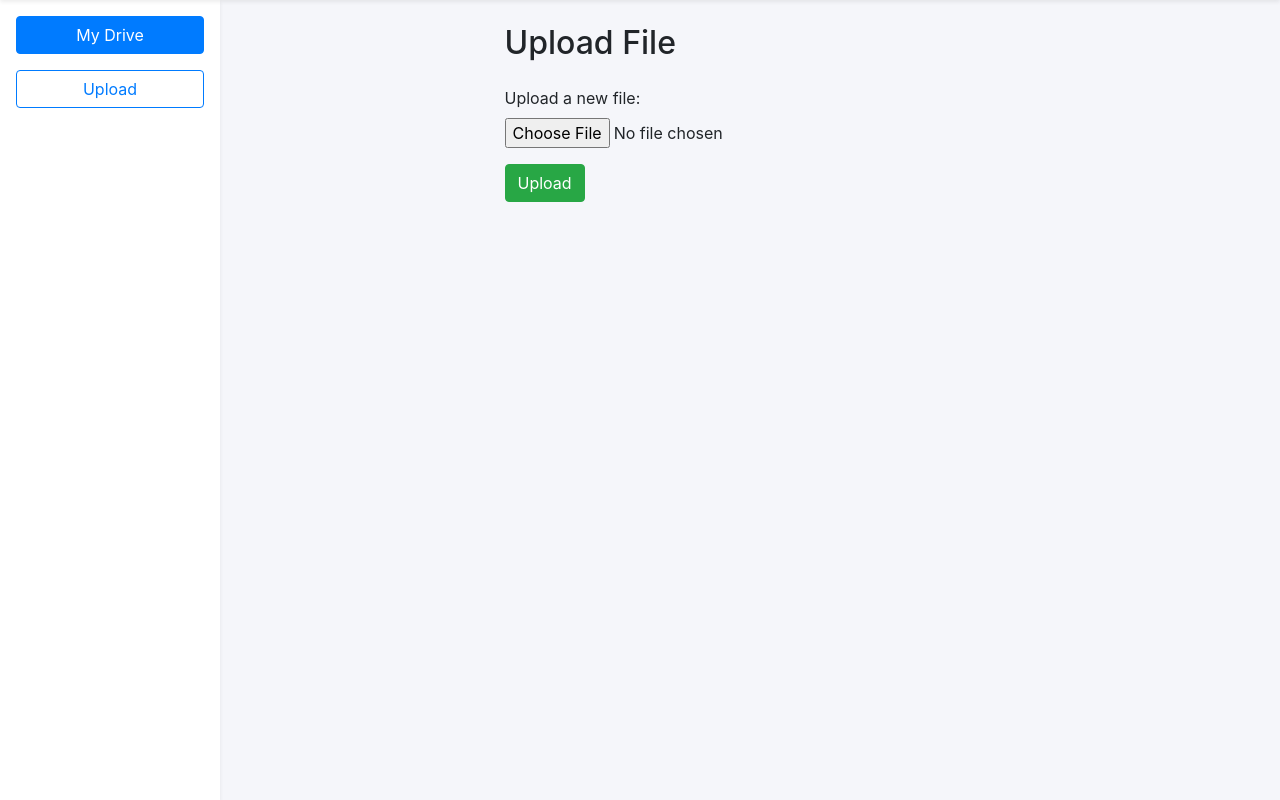
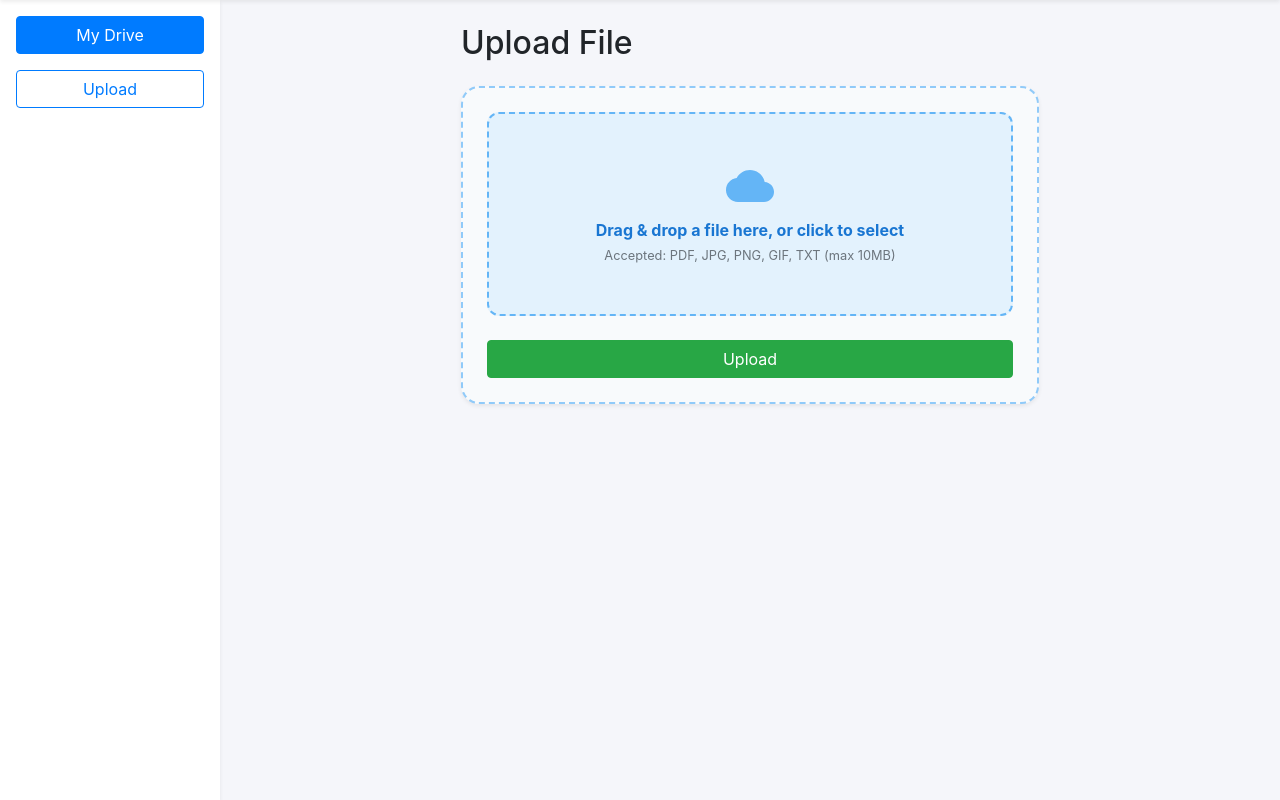
Before and after one commit to jackhax/secure-file-management, a Flask app: page /upload in a window 1280 px wide. Shown: the part 64-864 px from the top of the page. Run offline with Flask 3, Linux system fonts and the light colour scheme; the visitor is signed in with stand-in values (Sample User, id 1); parts of the project's set-up code (start-up, migrations or seed data) failed here and were passed over; some libraries are stand-ins or nearby versions.

Commit message:
UI update/upload screen

```diff
--- a/app/templates/upload.html
+++ b/app/templates/upload.html
@@ -2,18 +2,75 @@
 {% block title %}Upload File{% endblock %}
 {% block content %}
 <div class="row justify-content-center">
-    <div class="col-md-6">
+    <div class="col-md-7">
         <h2 class="mb-4">Upload File</h2>
-        <form id="uploadForm" method="POST" action="{{ url_for('main.upload_file') }}" enctype="multipart/form-data" class="mb-4">
-            <div class="form-group">
-                <label for="file">Upload a new file:</label>
-                <input type="file" class="form-control-file" id="file" name="file" required>
-            </div>
-            <button type="submit" class="btn btn-success">Upload</button>
-        </form>
+        <div id="upload-card" class="card shadow-sm p-4 mb-4" style="border-radius: 18px; border: 2px dashed #90caf9; background: #f8fafc;">
+            <form id="uploadForm" method="POST" action="{{ url_for('main.upload_file') }}" enctype="multipart/form-data">
+                <div class="form-group mb-3 text-center">
+                    <label for="file" class="w-100" style="cursor:pointer;">
+                        <div id="drop-area" class="py-5" style="border-radius: 12px; background: #e3f2fd; border: 2px dashed #64b5f6; transition: background 0.2s;">
+                            <svg xmlns="http://www.w3.org/2000/svg" width="48" height="48" fill="#64b5f6" viewBox="0 0 24 24"><path d="M19.35 10.04C18.67 6.59 15.64 4 12 4 9.11 4 6.6 5.64 5.35 8.04 2.34 8.36 0 10.91 0 14c0 3.31 2.69 6 6 6h13c2.76 0 5-2.24 5-5 0-2.64-2.05-4.78-4.65-4.96z"/></svg>
+                            <div class="mt-2 font-weight-bold" style="color:#1976d2;">Drag & drop a file here, or click to select</div>
+                            <div class="small text-muted mt-1">Accepted: PDF, JPG, PNG, GIF, TXT (max 10MB)</div>
+                        </div>
+                        <input type="file" class="d-none" id="file" name="file" required>
+                    </label>
+                </div>
+                <div id="file-preview" class="mb-3" style="display:none;"></div>
+                <button type="submit" class="btn btn-success btn-block">Upload</button>
+            </form>
+        </div>
+        <div id="message" class="alert" role="alert" style="display: none;"></div>
     </div>
 </div>
 
-<div id="message" class="alert" role="alert" style="display: none;"></div>
+<script>
+// Drag and drop logic
+const dropArea = document.getElementById('drop-area');
+const fileInput = document.getElementById('file');
+const filePreview = document.getElementById('file-preview');
 
+['dragenter', 'dragover'].forEach(eventName => {
+  dropArea.addEventListener(eventName, (e) => {
+    e.preventDefault();
+    e.stopPropagation();
+    dropArea.style.background = '#bbdefb';
+  }, false);
+});
+['dragleave', 'drop'].forEach(eventName => {
+  dropArea.addEventListener(eventName, (e) => {
+    e.preventDefault();
+    e.stopPropagation();
+    dropArea.style.background = '#e3f2fd';
+  }, false);
+});
+dropArea.addEventListener('drop', (e) => {
+  if (e.dataTransfer.files.length) {
+    fileInput.files = e.dataTransfer.files;
+    showFilePreview();
+  }
+});
+dropArea.addEventListener('click', () => fileInput.click());
+fileInput.addEventListener('change', showFilePreview);
+
+function showFilePreview() {
+  if (fileInput.files.length) {
+    const file = fileInput.files[0];
+    let icon = '<span class="mr-2">📄</span>';
+    if (["jpg","jpeg","png","gif","bmp","webp"].includes(file.name.split('.').pop().toLowerCase())) {
+      icon = '<span class="mr-2">🖼️</span>';
+    } else if (file.name.split('.').pop().toLowerCase() === 'pdf') {
+      icon = '<span class="mr-2">📕</span>';
+    }
+    filePreview.innerHTML = `<div class="alert alert-info d-flex align-items-center justify-content-between mb-0">${icon}<span>${file.name} (${(file.size/1024/1024).toFixed(2)} MB)</span><button type="button" class="close ml-2" aria-label="Remove" onclick="removeFile()"><span aria-hidden="true">&times;</span></button></div>`;
+    filePreview.style.display = '';
+  } else {
+    filePreview.style.display = 'none';
+  }
+}
+window.removeFile = function() {
+  fileInput.value = '';
+  filePreview.style.display = 'none';
+};
+</script>
 {% endblock %}
```
